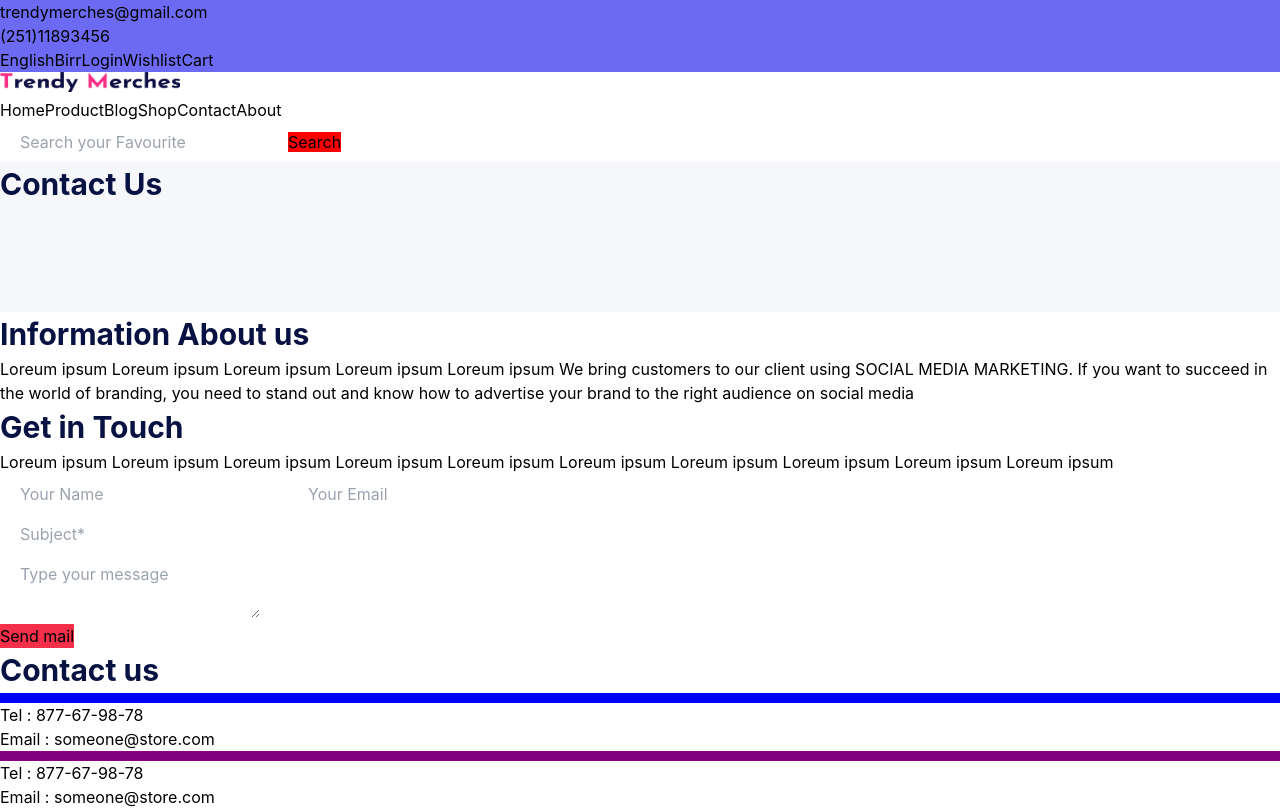
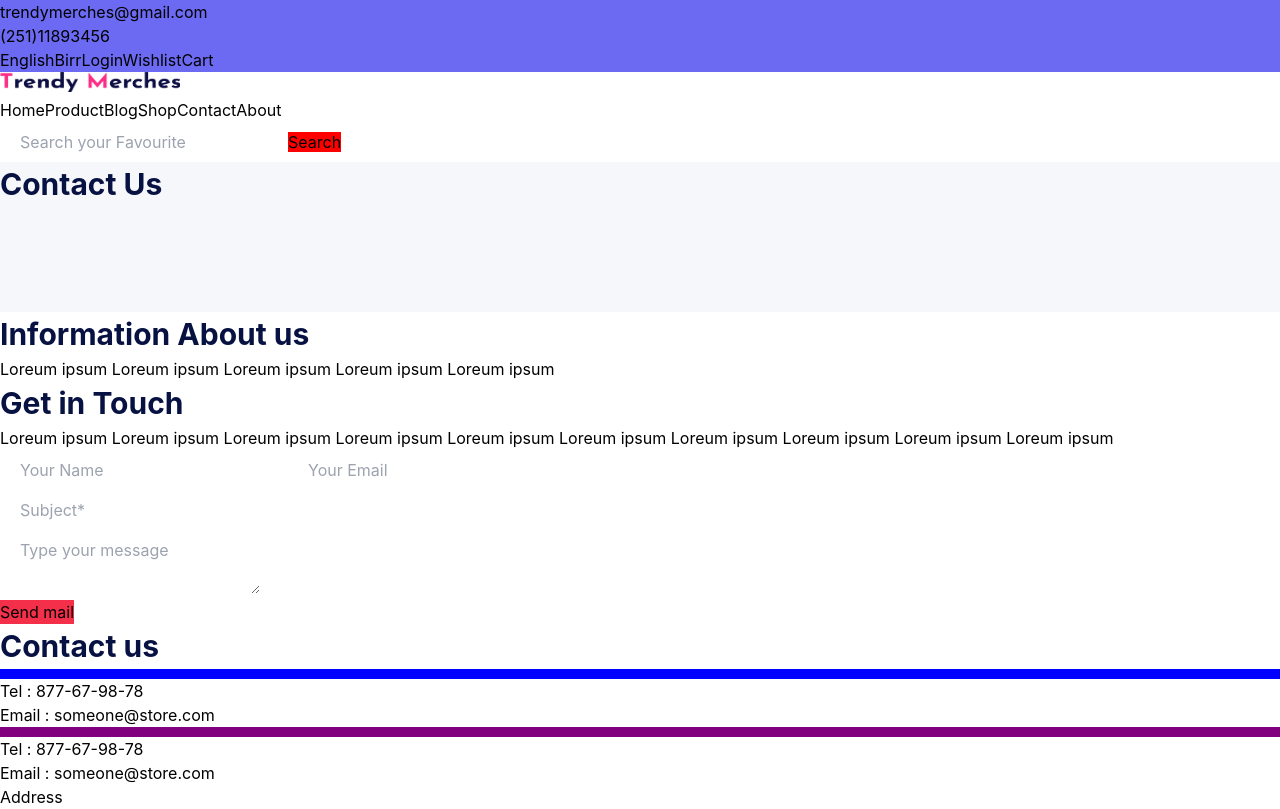
Before and after one commit to b1n1yam/Trendy-merche, a Next.js app: page /Components/Contactus in a window 1280 px wide. Shown: the top 809 px of the page. Built offline with nearby package versions, Linux system fonts and the light colour scheme.

Commit message:
fixed stuff

```diff
--- a/pages/Components/Contactus.js
+++ b/pages/Components/Contactus.js
@@ -12,10 +12,7 @@ export default function Contactus() {
           <div className='w-full m-5' style={{}}>
             <div>
               <h1 className='text-black p-5 size-20' style={{ fontSize: 30, fontWeight: 'bold', color: '#071242' }}>Information About us</h1>
-              <p className='text-black p-5'>Loreum ipsum Loreum ipsum Loreum ipsum Loreum ipsum Loreum ipsum
-                We bring customers to our client using SOCIAL MEDIA MARKETING.
-                If you want to succeed in the world of branding, you need to stand out and know how to advertise your brand to the right audience on social media
-              </p>
+              <p className='text-black p-5'>Loreum ipsum Loreum ipsum Loreum ipsum Loreum ipsum Loreum ipsum</p>
               <div className='bg-amber flex flex-row'>
                 <h1 className='rounded-xl p-3 m-3' style={{ backgroundColor: 'blue' }}></h1>
                 <h1 className='rounded-xl p-3 m-3' style={{ backgroundColor: 'purple' }}></h1>
```
